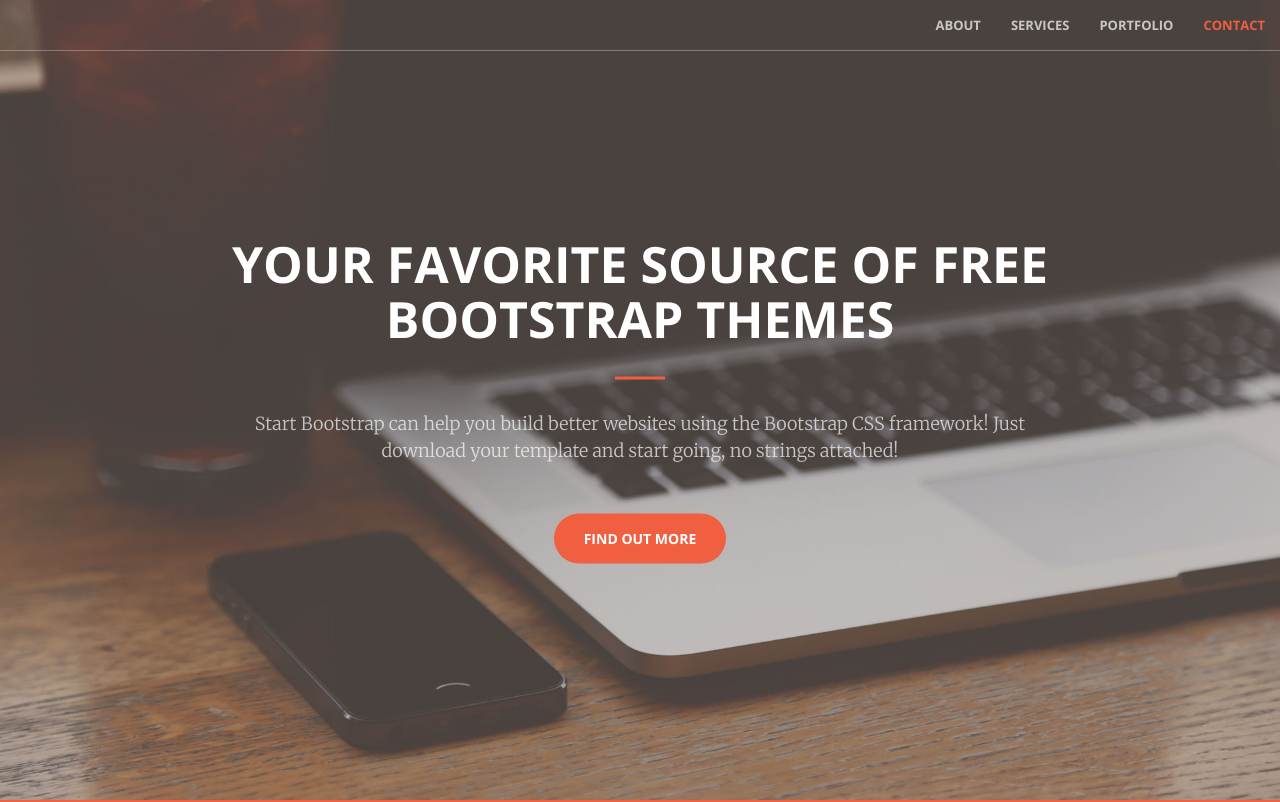
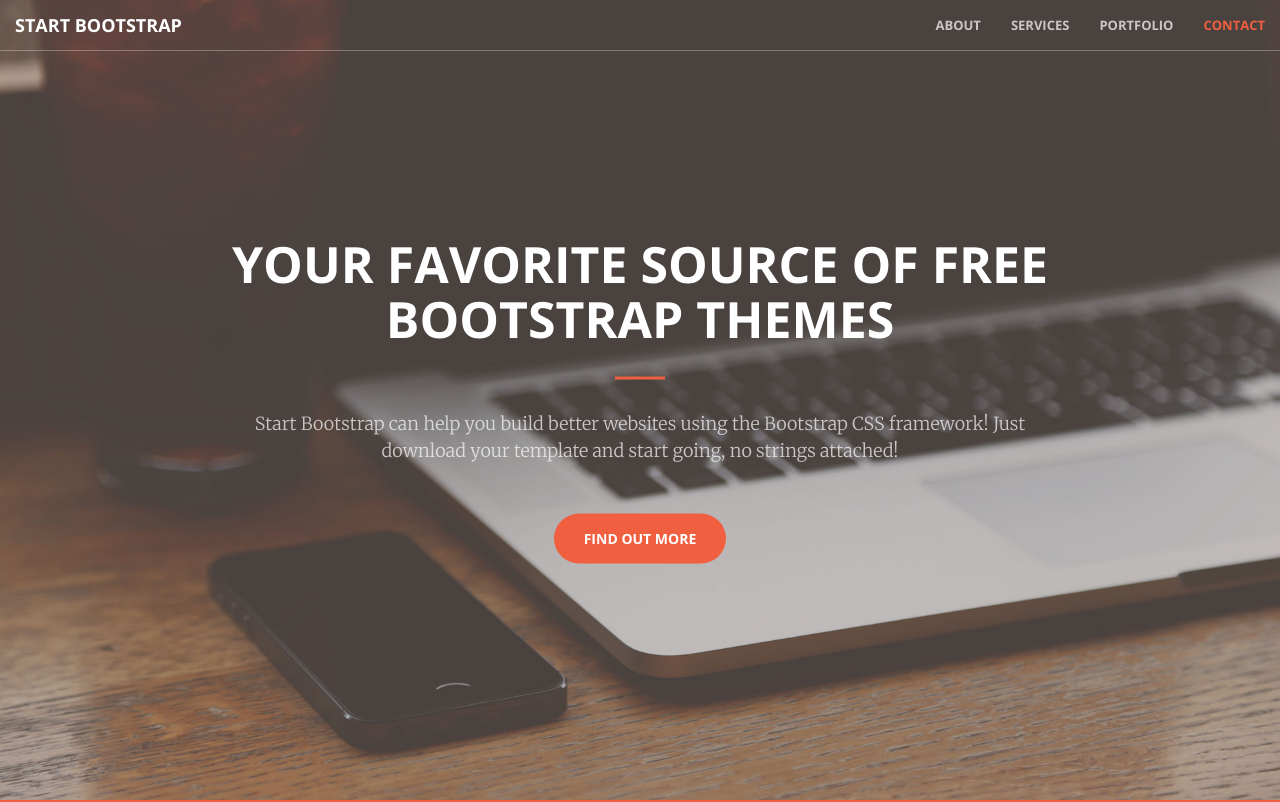
Before and after one commit to WISD3a317097/creative, a website: page index.html in a window 1280 px wide. Shown: the top 802 px of the page. Drawn offline with nearby package versions, Linux system fonts and the light colour scheme.

Commit message:
Revert "change index"
This reverts commit ee3e8779d52b894c36fc0f52a8fca54720fb0ca5.

```diff
--- a/index.html
+++ b/index.html
@@ -43,7 +43,7 @@
                 <button type="button" class="navbar-toggle collapsed" data-toggle="collapse" data-target="#bs-example-navbar-collapse-1">
                     <span class="sr-only">Toggle navigation</span> Menu <i class="fa fa-bars"></i>
                 </button>
-
+                <a class="navbar-brand page-scroll" href="#page-top">Start Bootstrap</a>
             </div>
 
             <!-- Collect the nav links, forms, and other content for toggling -->
```
